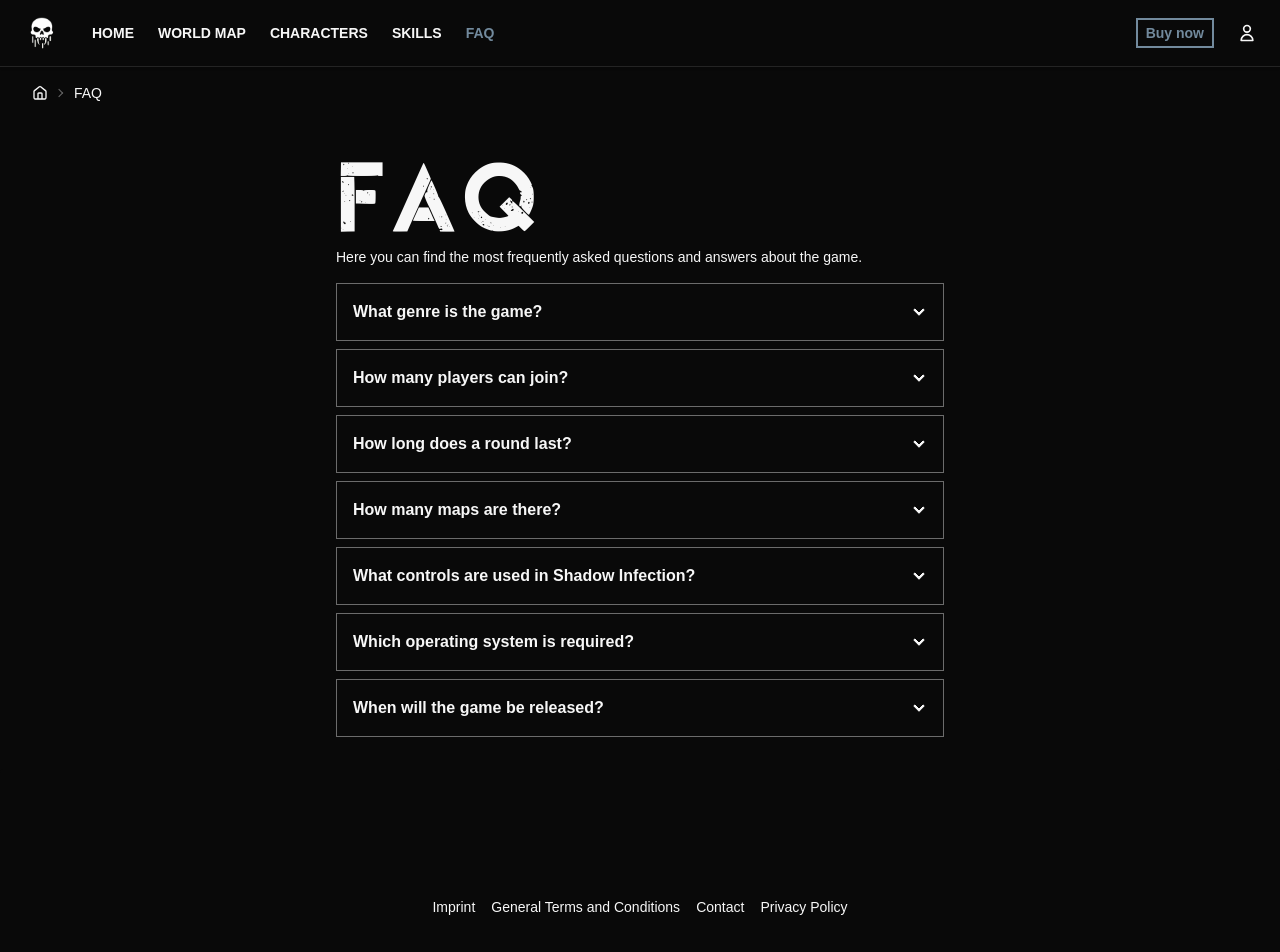
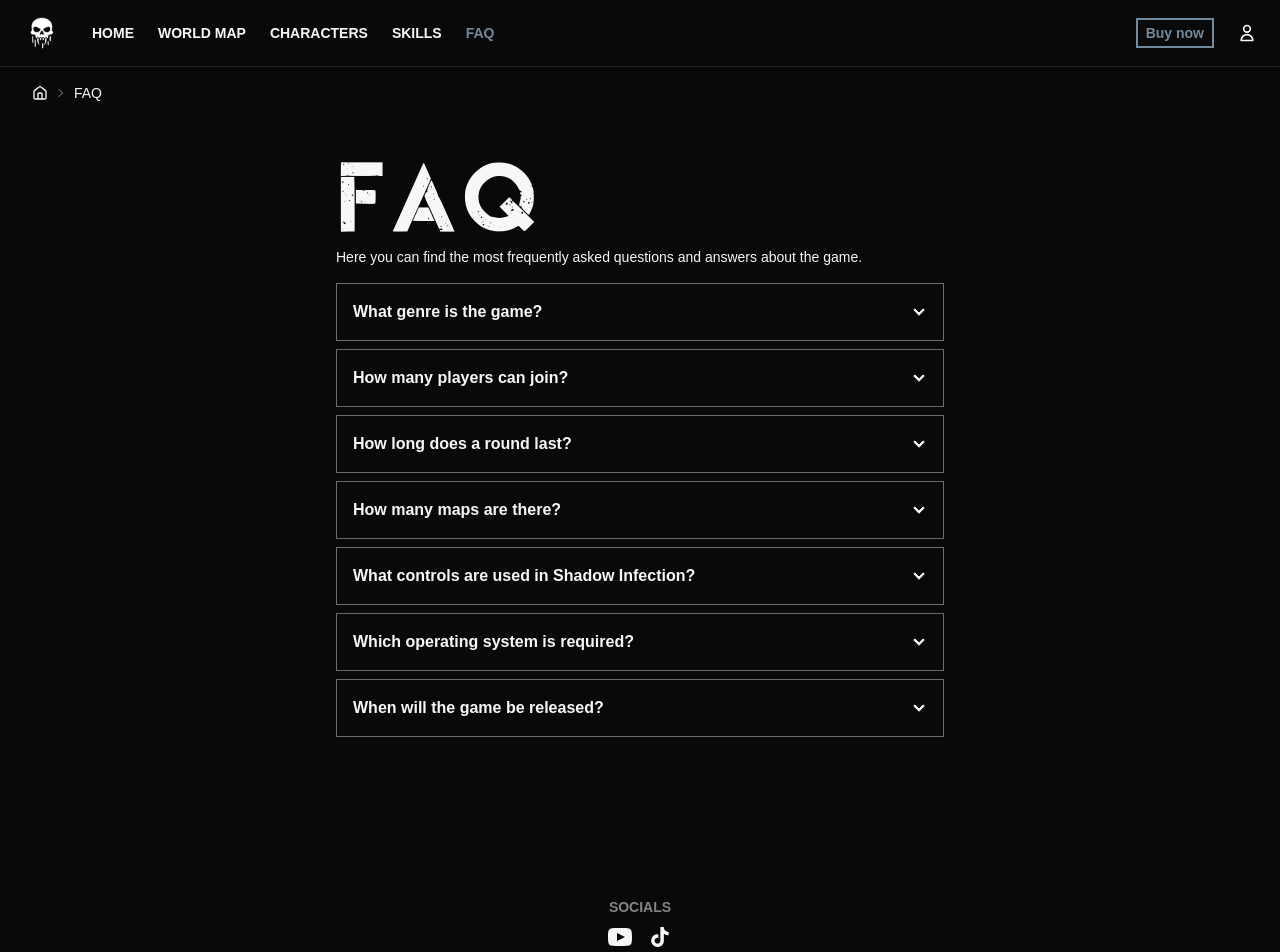
Before and after one commit to VoxelCoreLab/project-alpha-website, a Vue app: page /faq in a window 1280 px wide. Shown: the top 952 px of the page. Built offline with nearby package versions, Linux system fonts and the light colour scheme.

Commit message:
Update TheFooter.vue

```diff
--- a/src/components/TheFooter.vue
+++ b/src/components/TheFooter.vue
@@ -1,5 +1,30 @@
 <template>
-    <footer class="footer footer-horizontal footer-center bg-base-100 text-base-content rounded p-10 pt-16 md:pt-32">
+    <footer class="footer footer-horizontal footer-center bg-base-100 text-base-content rounded p-10 pt-16 md:pb-16">
+        <div class="py-16">
+            <div class="uppercase font-bold text-secondary/50">Socials</div>
+            <div class="">
+                <div class="grid grid-flow-col gap-4">
+
+                    <a href="https://www.youtube.com/@ShadowInfectionGame" target="_blank" rel="noopener noreferrer" aria-label="YouTube">
+                        <svg xmlns="http://www.w3.org/2000/svg" width="24" height="24" viewBox="0 0 24 24"
+                            class="fill-current">
+                            <path
+                                d="M19.615 3.184c-3.604-.246-11.631-.245-15.23 0-3.897.266-4.356 2.62-4.385 8.816.029 6.185.484 8.549 4.385 8.816 3.6.245 11.626.246 15.23 0 3.897-.266 4.356-2.62 4.385-8.816-.029-6.185-.484-8.549-4.385-8.816zm-10.615 12.816v-8l8 3.993-8 4.007z">
+                            </path>
+                        </svg>
+                    </a>
+                    <a href="https://www.tiktok.com/@shadowinfection" target="_blank" rel="noopener noreferrer" aria-label="TikTok">
+                        <svg xmlns="http://www.w3.org/2000/svg" width="24" height="24" viewBox="0 0 24 24"
+                            class="fill-current">
+                            <path
+                                d="M19.59 6.69a4.83 4.83 0 0 1-3.77-4.25V2h-3.45v13.67a2.89 2.89 0 0 1-5.2 1.74 2.89 2.89 0 0 1 2.31-4.64 2.93 2.93 0 0 1 .88.13V9.4a6.84 6.84 0 0 0-1-.05A6.33 6.33 0 0 0 5 20.1a6.34 6.34 0 0 0 10.86-4.43v-7a8.16 8.16 0 0 0 4.77 1.52v-3.4a4.85 4.85 0 0 1-1.04-.1z">
+                            </path>
+                        </svg>
+                    </a>
+                </div>
+            </div>
+
+        </div>
         <nav class="flex flex-wrap justify-center gap-4">
             <a v-for="link in links" :key="link.name" class="link link-hover" :href="link.path">{{ link.name }}</a>
         </nav>
```
